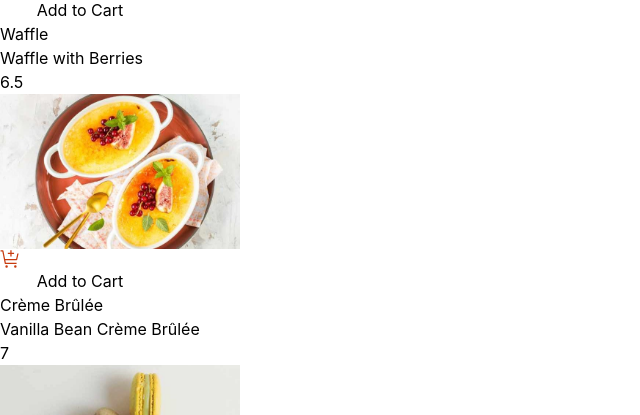
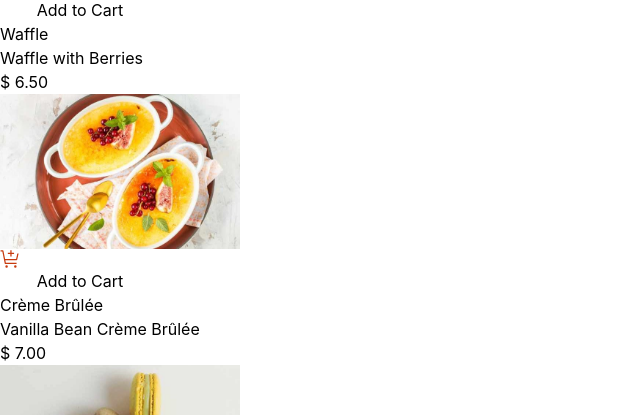
Before and after one commit to joaovitoras1/Food-Service, a React (Vite) app in the folder product-list-cart/: page / in a window 1280 px wide. Shown: the part 202-617 px from the top of the page, without its empty margins (0-640 px from the left). Built offline with nearby package versions, Linux system fonts and the light colour scheme.

Commit message:
fix: corrige formatação de preço e remove log de debug

```diff
--- a/product-list-cart/src/components/ProductList/ProductCard/ProductButton/ProductButton.jsx
+++ b/product-list-cart/src/components/ProductList/ProductCard/ProductButton/ProductButton.jsx
@@ -6,7 +6,7 @@ function ProductButton({ product, quantity, onIncrement, onDecrement }) {
     return (
         <div>
             {quantity === 0 ?
-                <button onClick={() => { console.log("cliquei!"); onIncrement(product) }} className="w-40" ><img src={cartIcon} alt="Add to Cart" />Add to Cart</button>
+                <button onClick={() => {onIncrement(product)}} className="w-40" ><img src={cartIcon} alt="Add to Cart" />Add to Cart</button>
                  : <div>
                     <button onClick={() => onDecrement(product)} className="w-40" ><img src={decrementIcon} /></button>
                     {quantity}<button onClick={() => onIncrement(product)} className="w-40" ><img src={incrementIcon} /></button></div>}
--- a/product-list-cart/src/components/ProductList/ProductCard/ProductCard.jsx
+++ b/product-list-cart/src/components/ProductList/ProductCard/ProductCard.jsx
@@ -9,7 +9,7 @@ function ProductCard({ product, quantity, onIncrement, onDecrement }) {
             </div>
             <p>{product.category}</p>
             <h2>{product.name}</h2>
-            <p>{product.price}</p>
+            <p>$ {product.price.toFixed(2)}</p>
         </div>
     )
 }
```
